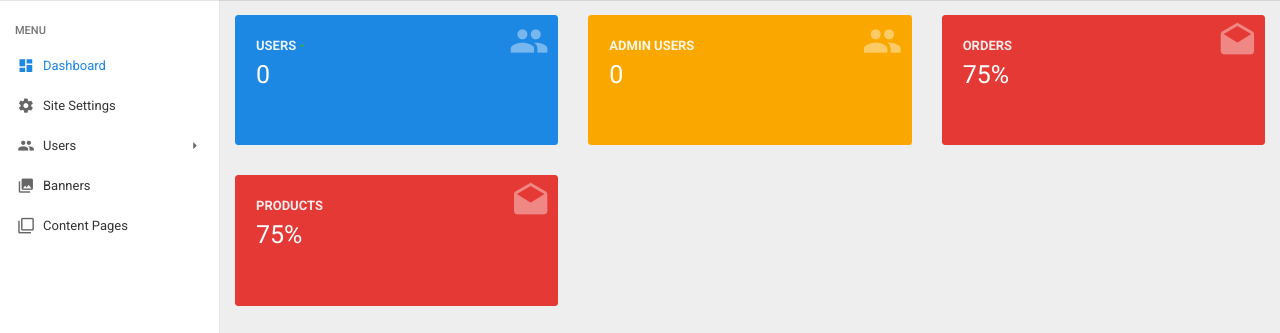
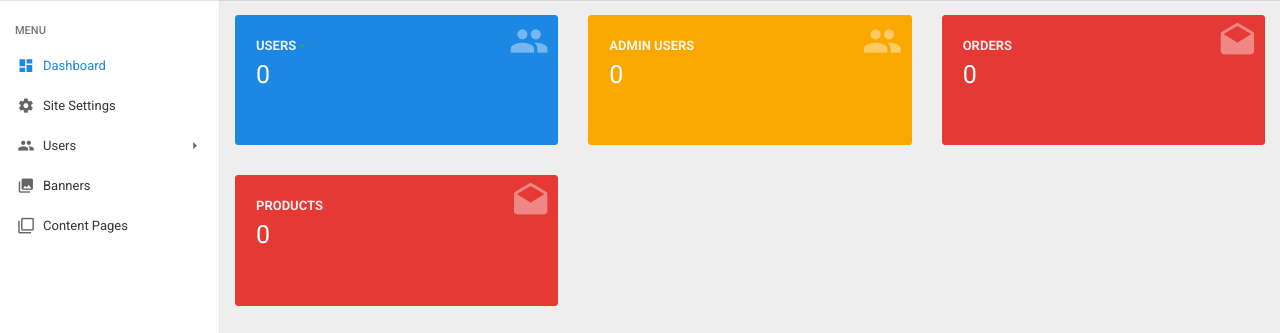
Before and after one commit to Srinivaslancius/develop_new_admin, a PHP site: page /develop_new_admin/dashboard.php in a window 1280 px wide. Shown: the part 50-383 px from the top of the page. Run offline with PHP 8.4, Linux system fonts and the light colour scheme; data that the repository does not hold is empty; some libraries are stand-ins or nearby versions.

Commit message:
changed main header,dashboard,site settings

```diff
--- a/manage_webmaster/admin_includes/main_header.php
+++ b/manage_webmaster/admin_includes/main_header.php
@@ -20,8 +20,8 @@ if(!isset($_SESSION['admin_user_id'])) {
     <meta name="viewport" content="width=device-width,initial-scale=1">
     <meta name="description" content="">
     <title><?php echo $getSiteSettingsData['admin_title'];?></title>
-    <!-- <link rel="icon" type="image/png" href="favicon-32x32.png" sizes="32x32">
-    <link rel="icon" type="image/png" href="favicon-16x16.png" sizes="16x16"> -->
+    <link rel="icon" type="image/png" href="favicon-32x32.png" sizes="32x32">
+    <link rel="icon" type="image/png" href="favicon-16x16.png" sizes="16x16">
     <link href="https://fonts.googleapis.com/css?family=Roboto:300,400,400i,500,700" rel="stylesheet">
     <link rel="stylesheet" href="css/vendor.min.css">
     <link rel="stylesheet" href="css/cosmos.min.css">
@@ -34,7 +34,7 @@ if(!isset($_SESSION['admin_user_id'])) {
         <div class="navbar-header">
           <a class="navbar-brand" href="dashboard.php">
             <img src="<?php echo $base_url . 'uploads/logo/'.$getSiteSettingsData['logo'] ?>" height="20">
-            <span><?php echo $getSiteSettingsData['admin_title'];?></span>
+            <!-- <span><?php echo $getSiteSettingsData['admin_title'];?></span> -->
           </a>
           <button class="navbar-toggler left-sidebar-toggle pull-left visible-xs" type="button">
             <span class="hamburger"></span>
--- a/manage_webmaster/dashboard.php
+++ b/manage_webmaster/dashboard.php
@@ -389,7 +389,7 @@
             <div class="widget widget-tile-2 bg-danger m-b-30">
               <div class="wt-content p-a-20 p-b-50">
                 <div class="wt-title">Orders</div>
-                <div class="wt-number">75%</div>
+                <div class="wt-number"><?php echo getRowsCount('orders')?></div>
               </div>
               <div class="wt-icon">
                 <i class="zmdi zmdi-email-open"></i>
@@ -400,7 +400,7 @@
             <div class="widget widget-tile-2 bg-danger m-b-30">
               <div class="wt-content p-a-20 p-b-50">
                 <div class="wt-title">Products</div>
-                <div class="wt-number">75%</div>
+                <div class="wt-number"><?php echo getRowsCount('products')?></div>
               </div>
               <div class="wt-icon">
                 <i class="zmdi zmdi-email-open"></i>
--- a/manage_webmaster/site_settings.php
+++ b/manage_webmaster/site_settings.php
@@ -109,7 +109,7 @@
                     <label for="form-control-4" class="control-label">Banner</label>
                     <label class="btn btn-default file-upload-btn">
                         Choose file...
-                        <input name="logo" id="form-control-22" class="file-upload-input" type="file" multiple="multiple">
+                        <input name="logo" id="form-control-22" class="file-upload-input" type="file" multiple="multiple" onchange="loadFile(event)" accept="image/*">
                       </label>
                   </div>
 
```
